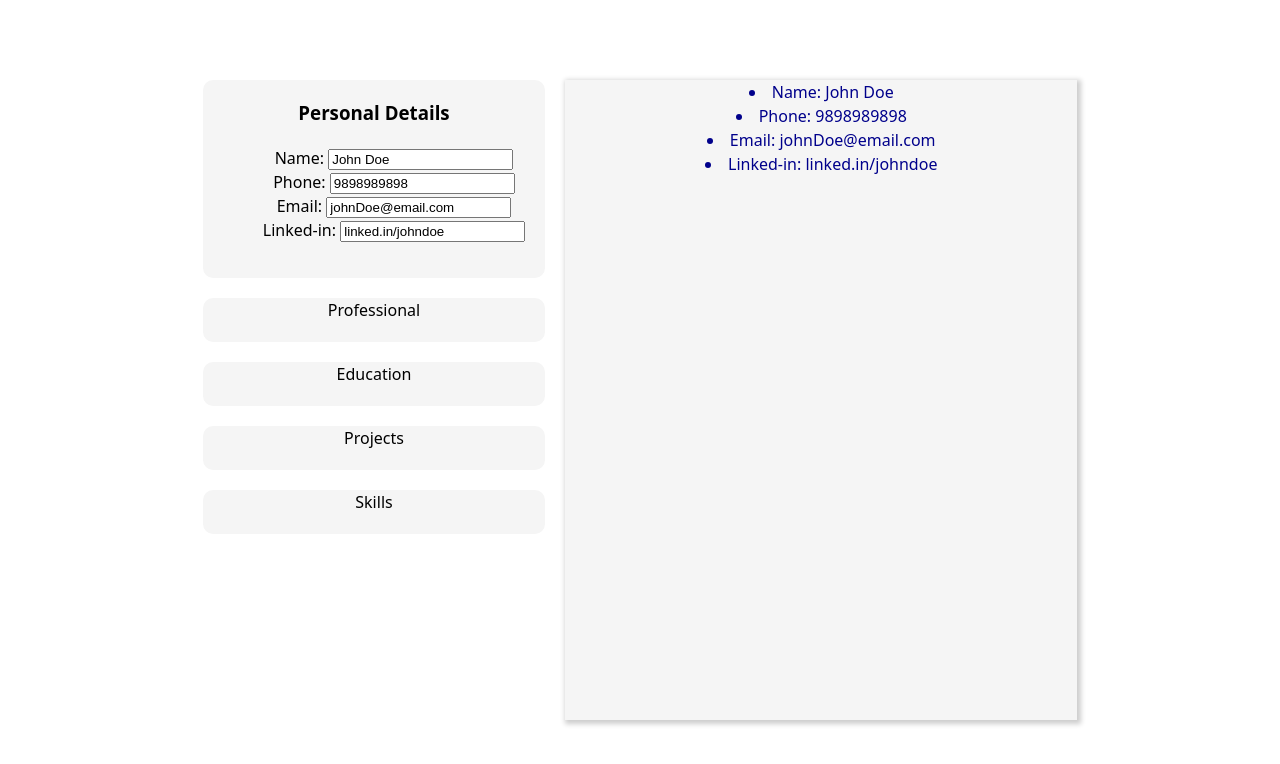
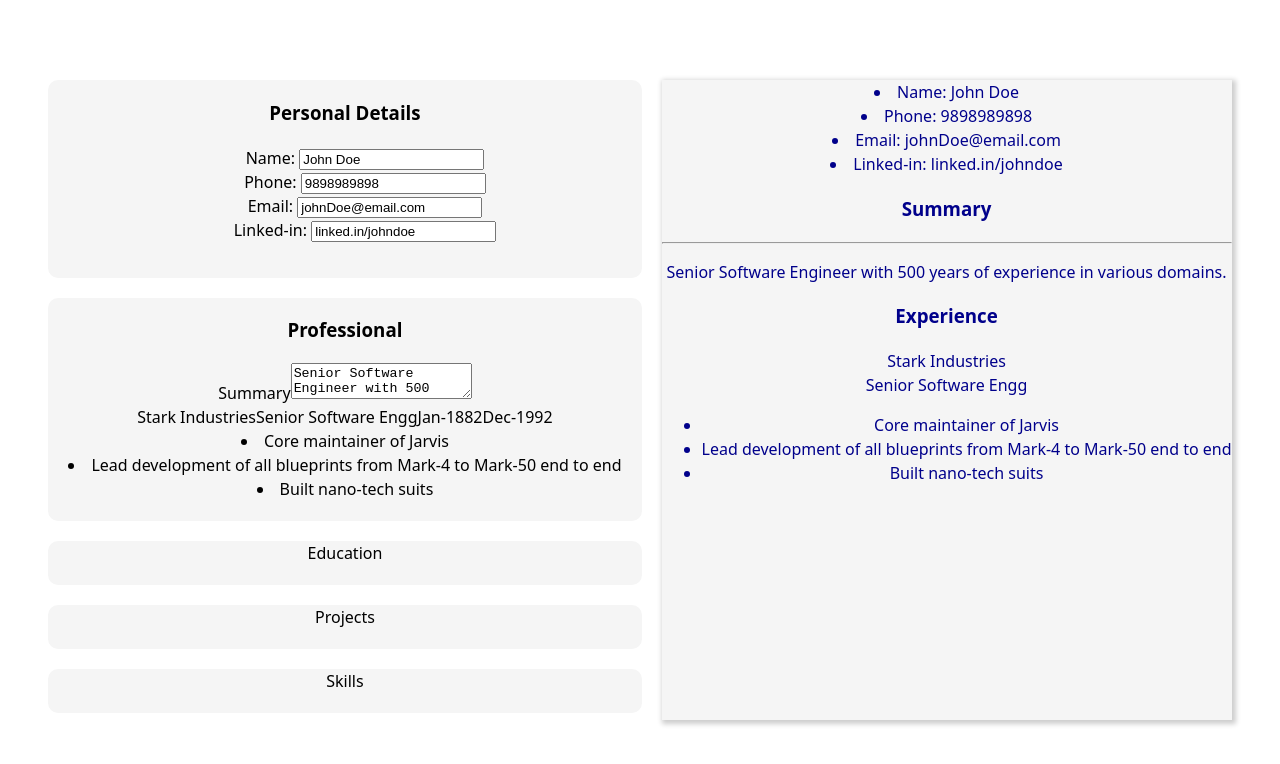
Before and after one commit to fromscode/cv-app, a React (Vite) app: page / in a window 1280 px wide. Shown: the top 764 px of the page. Built offline with nearby package versions, Linux system fonts and the light colour scheme.

Commit message:
Add professional section

```diff
--- a/src/App.jsx
+++ b/src/App.jsx
@@ -6,9 +6,11 @@ import CV from "./components/CV";
 import Builder from "./components/Builder";
 
 import PersonalObj from "./data/PersonalObj";
+import ProfessionalObj from "./data/ProfessionalObj";
 
 function App() {
   const [personal, setPersonal] = useState(PersonalObj);
+  const [professional, setProffesional] = useState(ProfessionalObj);
 
   function handlePersonal(key, value) {
     setPersonal({
@@ -19,8 +21,12 @@ function App() {
 
   return (
     <>
-      <Builder personal={personal} onPersonalChange={handlePersonal} />
-      <CV personal={personal} />
+      <Builder
+        personal={personal}
+        onPersonalChange={handlePersonal}
+        professional={professional} /* onProfessionalChange={handleProfessi} */
+      />
+      <CV personal={personal} professional={professional} />
     </>
   );
 }
--- a/src/components/Builder.jsx
+++ b/src/components/Builder.jsx
@@ -9,7 +9,7 @@ export default function Builder(props) {
   return (
     <div className="builder">
       <Personal personal={props.personal} onChange={props.onPersonalChange} />
-      <Professional />
+      <Professional professional={props.professional} />
       <Education />
       <Projects />
       <Skills />
--- a/src/components/CV.jsx
+++ b/src/components/CV.jsx
@@ -13,11 +13,52 @@ function Personal({ personal }) {
   return personalList;
 }
 
-export default function CV({ personal }) {
+function Summary({ summary }) {
+  return (
+    <div className="summary">
+      <h3>Summary</h3>
+      <hr />
+      <p>{summary}</p>
+    </div>
+  );
+}
+
+function JobList({ jobs }) {
+  return (
+    <div className="jobList">
+      <h3>Experience</h3>
+      {jobs.map((job) => {
+        return (
+          <div className="job" key={job.companyName + job.jobTitle}>
+            <div className="companyName">{job.companyName}</div>
+            <div className="jobTitle">{job.jobTitle}</div>
+            <ul>
+              {job.jobPoints.map((jobPoint) => (
+                <li>{jobPoint}</li>
+              ))}
+            </ul>
+          </div>
+        );
+      })}
+    </div>
+  );
+}
+
+function Professional({ professional }) {
+  return (
+    <>
+      <Summary summary={professional.summary} />
+      <JobList jobs={professional.jobs} />
+    </>
+  );
+}
+
+export default function CV({ personal, professional }) {
   return (
     <div className="cv">
       <div className="personalCV">
         <Personal personal={personal} />
+        <Professional professional={professional} />
       </div>
     </div>
   );
--- a/src/components/Professional.jsx
+++ b/src/components/Professional.jsx
@@ -1,3 +1,39 @@
-export default function Professional() {
-  return <div className="professional">Professional</div>;
+function JobList({ jobs }) {
+  return jobs.map((job) => {
+    return (
+      <div className="job" key={job.companyName + job.jobTitle}>
+        {job.companyName}
+        {job.jobTitle}
+        {job.startDate}
+        {job.endDate}
+        <JobPoints jobPoints={job.jobPoints} />
+      </div>
+    );
+  });
 }
+
+function JobPoints({ jobPoints }) {
+  return jobPoints.map((jobPoint) => <li>{jobPoint}</li>);
+}
+
+function Summary({ summary, onChange }) {
+  return (
+    <div className="summaryBuilder" key="summary">
+      <span className="summary">Summary</span>
+      <textarea
+        value={summary}
+        onChange={(e) => onChange("summary", e.target.value)}
+      ></textarea>
+    </div>
+  );
+}
+
+export default function Professional({ professional, onChange }) {
+  return (
+    <div className="professional">
+      <h3>Professional</h3>
+      <Summary summary={professional.summary} onChange={onChange} />
+      <JobList jobs={professional.jobs} onChange={onChange} />
+    </div>
+  );
+}
--- /dev/null
+++ b/src/data/ProfessionalObj.js
@@ -0,0 +1,19 @@
+const ProfessionalObj = {
+  summary:
+    "Senior Software Engineer with 500 years of experience in various domains.",
+  jobs: [
+    {
+      companyName: "Stark Industries",
+      jobTitle: "Senior Software Engg",
+      startDate: "Jan-1882",
+      endDate: "Dec-1992",
+      jobPoints: [
+        "Core maintainer of Jarvis",
+        "Lead development of all blueprints from Mark-4 to Mark-50 end to end",
+        "Built nano-tech suits",
+      ],
+    },
+  ],
+};
+
+export default ProfessionalObj;
```
